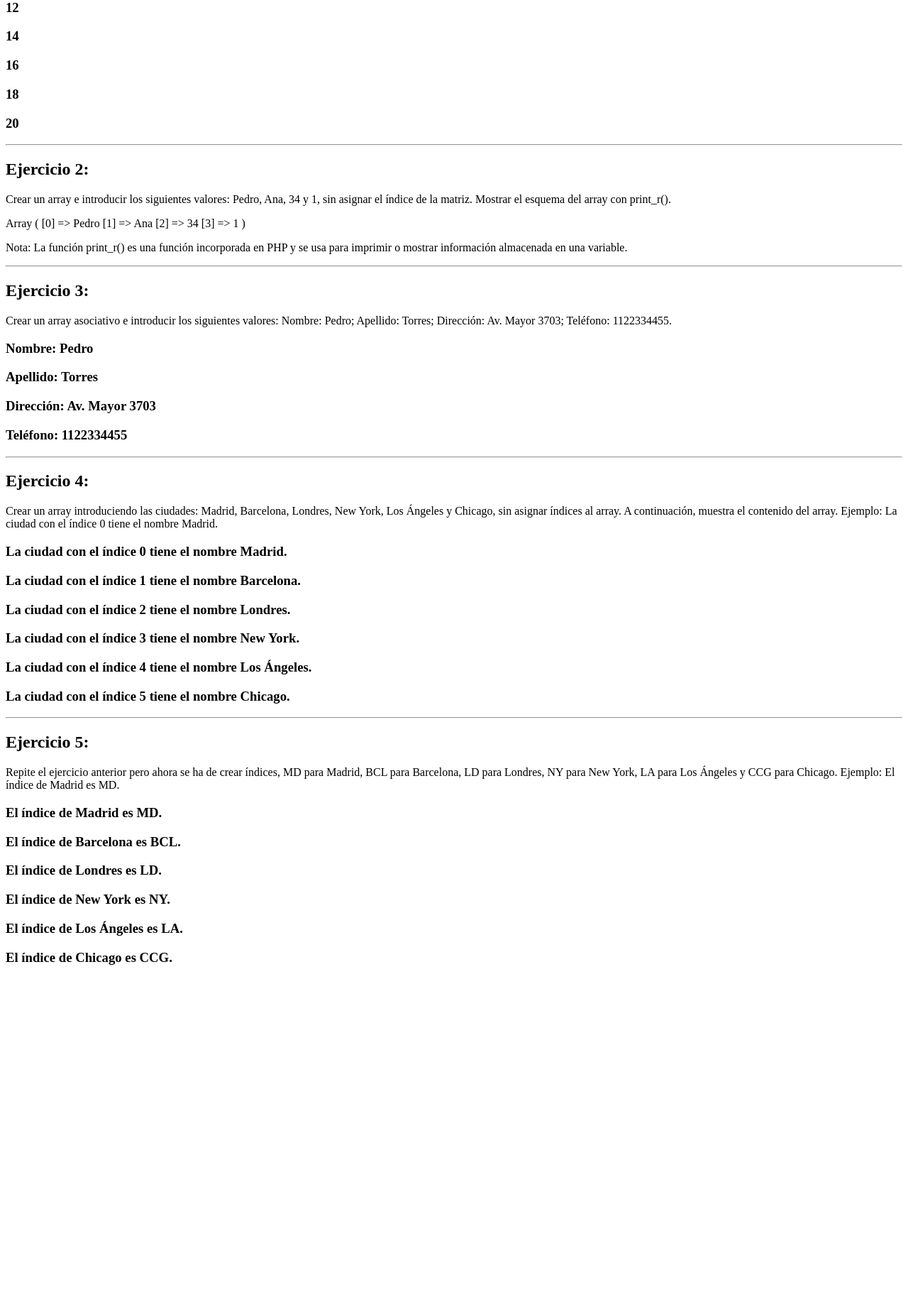
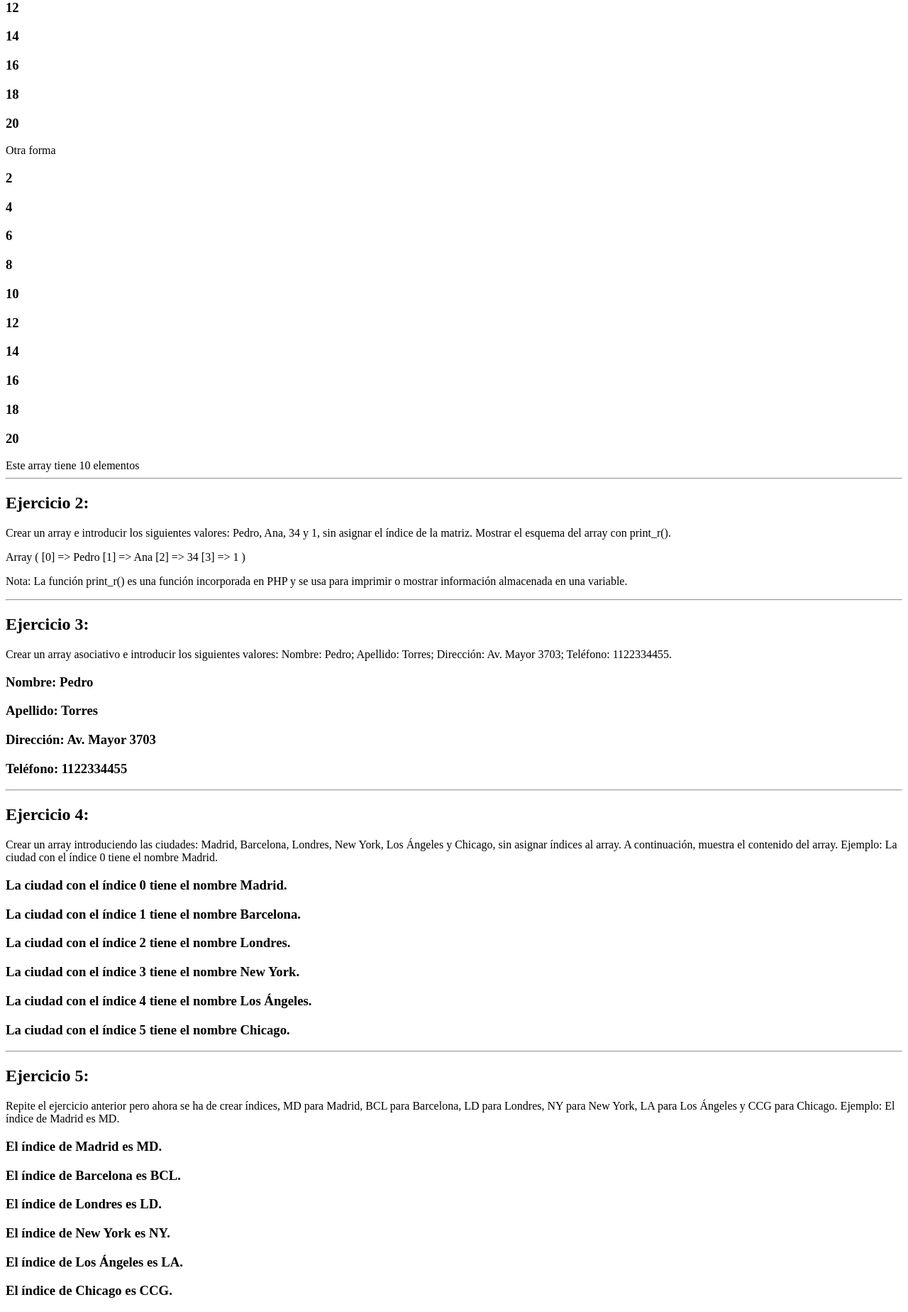
Before and after one commit to JMarianC/BACK_END, a PHP site: page /tp4_backend.php in a window 1280 px wide. Shown: the part 505-2353 px from the top of the page at 71% size. Before the commit the page ends 1864 px from the top, so only its background shows below. Run offline with PHP 8.4, Linux system fonts and the light colour scheme.

Commit message:
Update tp4_backend.php

```diff
--- a/tp4_backend.php
+++ b/tp4_backend.php
@@ -19,6 +19,17 @@ $arrlength = count($num_par);
 for($x = 0; $x < $arrlength; $x++) {
   echo "<h3>" . $num_par[$x] . "</h3>";
 }
+?>
+    <!--Esta es otra forma, primero generamos un array vacío, luego con un bucle FOR lo llenamos según la condición
+en este aco con números pares del 0 al 20 -->
+<?php
+print "Otra forma\n";
+$matriz = [];
+for ($i=2; $i <=20; $i+=2) {
+  $matriz [] = $i;
+  print "<h3>$i</h3>\n";
+}
+echo "Este array tiene " . count($matriz) . " elementos";
 ?>
 <hr>
 <?php
```
